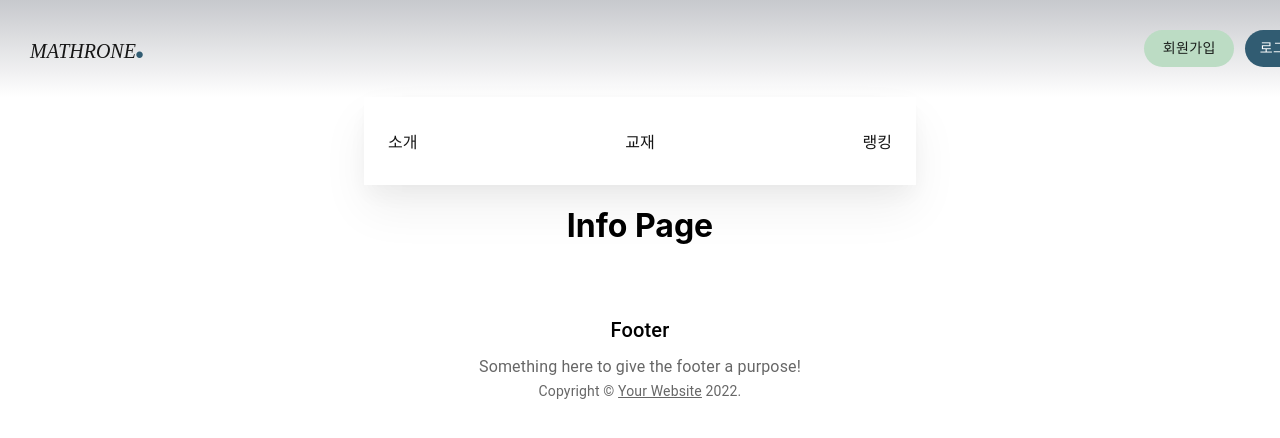
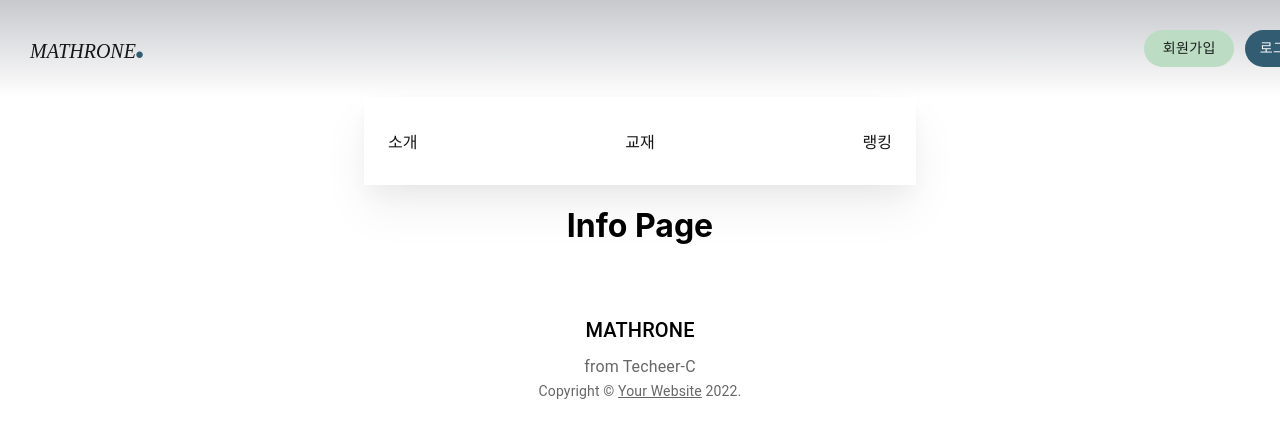
Before and after one commit to 2021-Techeer-teamC/MATHrone, a React (Create React App) app in the folder frontend/: page /info in a window 1280 px wide. Shown: the top 438 px of the page. Built offline with nearby package versions, Linux system fonts and the light colour scheme; a web font is replaced by a local one.

Commit message:
(MR-78) 푸터 수정

```diff
--- a/frontend/src/Components/Footer/index.js
+++ b/frontend/src/Components/Footer/index.js
@@ -19,13 +19,12 @@ function Copyright() {
 }
 
 function Footer(props) {
-  const { description, title } = props;
 
   return (
     <Box component="footer" sx={{ bgcolor: 'background.paper', py: 6 }}>
       <Container maxWidth="lg">
         <Typography variant="h6" align="center" gutterBottom>
-          {title}
+          MATHRONE
         </Typography>
         <Typography
           variant="subtitle1"
@@ -33,7 +32,7 @@ function Footer(props) {
           color="text.secondary"
           component="p"
         >
-          {description}
+          from Techeer-C
         </Typography>
         <Copyright />
       </Container>
@@ -41,9 +40,4 @@ function Footer(props) {
   );
 }
 
-Footer.propTypes = {
-  description: PropTypes.string.isRequired,
-  title: PropTypes.string.isRequired,
-};
-
 export default Footer;
--- a/frontend/src/Pages/Main/index.tsx
+++ b/frontend/src/Pages/Main/index.tsx
@@ -72,10 +72,7 @@ export default function Main(props: { sections: any }) {
           </div>
         </main>
       </Container>
-      <Footer
-        title="Footer"
-        description="Something here to give the footer a purpose!"
-      />
+      <Footer />
     </ThemeProvider>
   );
 }
```
